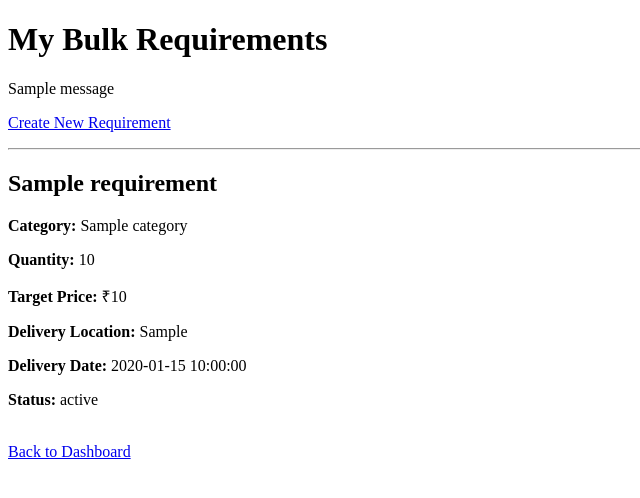
After one commit to Adityatrip4666/FarmDirect, a Flask app: template templates/requirements.html in a window 1280 px wide. The commit adds this page. Shown: the top 498 px of the page, without its empty margins (0-640 px from the left). Run offline with Flask 3, Linux system fonts and the light colour scheme; the template is opened without the code that fills it: most values are stand-ins (such as "Sample title", 1, 10 or a date in 2020); one stand-in notice (Sample message) is shown.

Commit message:
Implement bulk buyer requirements (Issue #17)

```diff
--- a/app.py
+++ b/app.py
@@ -715,6 +715,140 @@ def order_details(order_id):
 
     return render_template("order_details.html", order=order, items=items)
 
+@app.route("/requirements/add", methods=["GET", "POST"])
+@role_required("bulk_buyer")
+def add_requirement():
+    if request.method == "POST":
+        product_name = request.form.get("product_name", "").strip()
+        category = request.form.get("category", "").strip()
+        quantity = request.form.get("quantity", "").strip()
+        target_price = request.form.get("target_price", "").strip()
+        delivery_location = request.form.get("delivery_location", "").strip()
+        delivery_date = request.form.get("delivery_date", "").strip()
+
+        if not product_name or not category:
+            flash("Product name and category are required.", "error")
+            return render_template("add_requirement.html")
+
+        if not delivery_location or not delivery_date:
+            flash("Delivery location and date are required.", "error")
+            return render_template("add_requirement.html")
+
+        try:
+            quantity = float(quantity)
+            if quantity <= 0:
+                raise ValueError
+        except ValueError:
+            flash("Quantity must be greater than 0.", "error")
+            return render_template("add_requirement.html")
+
+        try:
+            target_price = float(target_price)
+            if target_price <= 0:
+                raise ValueError
+        except ValueError:
+            flash("Target price must be greater than 0.", "error")
+            return render_template("add_requirement.html")
+
+        conn = get_db_connection()
+
+        conn.execute(
+            """
+            INSERT INTO bulk_requirements
+            (
+                buyer_id,
+                product_name,
+                category,
+                quantity,
+                target_price,
+                delivery_location,
+                delivery_date,
+                status
+            )
+            VALUES (?, ?, ?, ?, ?, ?, ?, ?)
+            """,
+            (
+                session["user_id"],
+                product_name,
+                category,
+                quantity,
+                target_price,
+                delivery_location,
+                delivery_date,
+                "Open",
+            ),
+        )
+
+        conn.commit()
+        conn.close()
+
+        flash("Bulk requirement created successfully.", "success")
+        return redirect(url_for("my_requirements"))
+
+    return render_template("add_requirement.html")
+
+@app.route("/requirements")
+@role_required("bulk_buyer")
+def my_requirements():
+    conn = get_db_connection()
+
+    requirements = conn.execute(
+        """
+        SELECT
+            id,
+            product_name,
+            category,
+            quantity,
+            target_price,
+            delivery_location,
+            delivery_date,
+            status,
+            created_at
+        FROM bulk_requirements
+        WHERE buyer_id = ?
+        ORDER BY created_at DESC
+        """,
+        (session["user_id"],),
+    ).fetchall()
+
+    conn.close()
+
+    return render_template(
+        "requirements.html",
+        requirements=requirements
+    )
+
+@app.route("/requirements/available")
+@role_required("farmer", "fpo")
+def available_requirements():
+    conn = get_db_connection()
+
+    requirements = conn.execute(
+        """
+        SELECT
+            bulk_requirements.id,
+            bulk_requirements.product_name,
+            bulk_requirements.category,
+            bulk_requirements.quantity,
+            bulk_requirements.target_price,
+            bulk_requirements.delivery_location,
+            bulk_requirements.delivery_date,
+            bulk_requirements.status,
+            users.name AS buyer_name
+        FROM bulk_requirements
+        JOIN users
+            ON bulk_requirements.buyer_id = users.id
+        WHERE bulk_requirements.status = 'Open'
+        ORDER BY bulk_requirements.created_at DESC
+        """
+    ).fetchall()
+
+    conn.close()
+
+    return render_template(
+        "available_requirements.html",
+        requirements=requirements
+    )
 
 @app.route("/cart/update/<int:product_id>", methods=["POST"])
 @role_required("consumer")
--- /dev/null
+++ b/templates/requirements.html
@@ -0,0 +1,76 @@
+<!DOCTYPE html>
+<html>
+<head>
+    <meta charset="UTF-8">
+    <title>My Requirements - FarmDirect</title>
+</head>
+<body>
+
+    <h1>My Bulk Requirements</h1>
+
+    {% with messages = get_flashed_messages(with_categories=true) %}
+        {% for category, message in messages %}
+            <p>{{ message }}</p>
+        {% endfor %}
+    {% endwith %}
+
+    <p>
+        <a href="{{ url_for('add_requirement') }}">
+            Create New Requirement
+        </a>
+    </p>
+
+    {% if requirements %}
+
+        {% for requirement in requirements %}
+
+            <hr>
+
+            <h2>{{ requirement["product_name"] }}</h2>
+
+            <p>
+                <strong>Category:</strong>
+                {{ requirement["category"] }}
+            </p>
+
+            <p>
+                <strong>Quantity:</strong>
+                {{ requirement["quantity"] }}
+            </p>
+
+            <p>
+                <strong>Target Price:</strong>
+                ₹{{ requirement["target_price"] }}
+            </p>
+
+            <p>
+                <strong>Delivery Location:</strong>
+                {{ requirement["delivery_location"] }}
+            </p>
+
+            <p>
+                <strong>Delivery Date:</strong>
+                {{ requirement["delivery_date"] }}
+            </p>
+
+            <p>
+                <strong>Status:</strong>
+                {{ requirement["status"] }}
+            </p>
+
+        {% endfor %}
+
+    {% else %}
+
+        <p>You have not created any bulk requirements yet.</p>
+
+    {% endif %}
+
+    <br>
+
+    <a href="{{ url_for('dashboard') }}">
+        Back to Dashboard
+    </a>
+
+</body>
+</html>
```
Also changed, not shown: templates/add_requirement.html (added, +66 -0 lines), templates/available_requirements.html (added, +75 -0 lines), templates/role_dashboard.html (+19 -0 lines).
